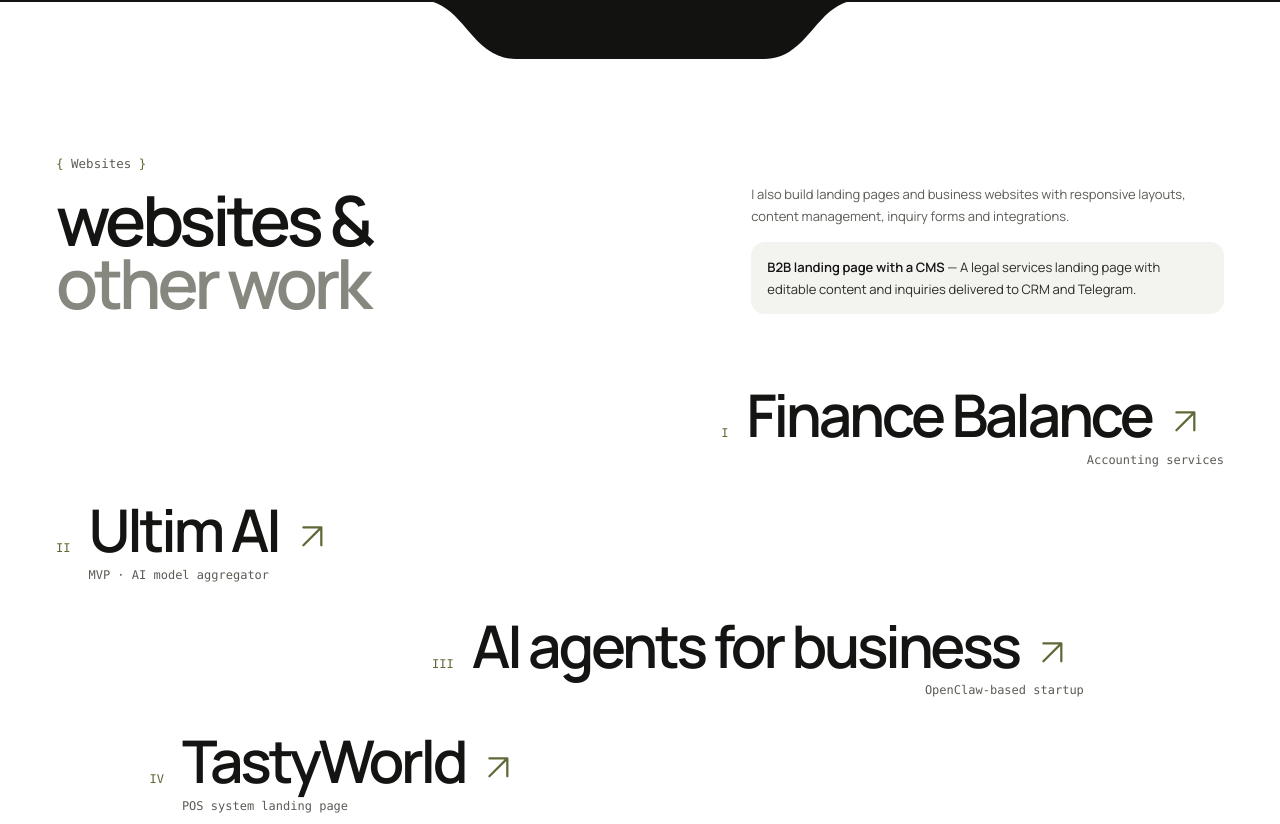
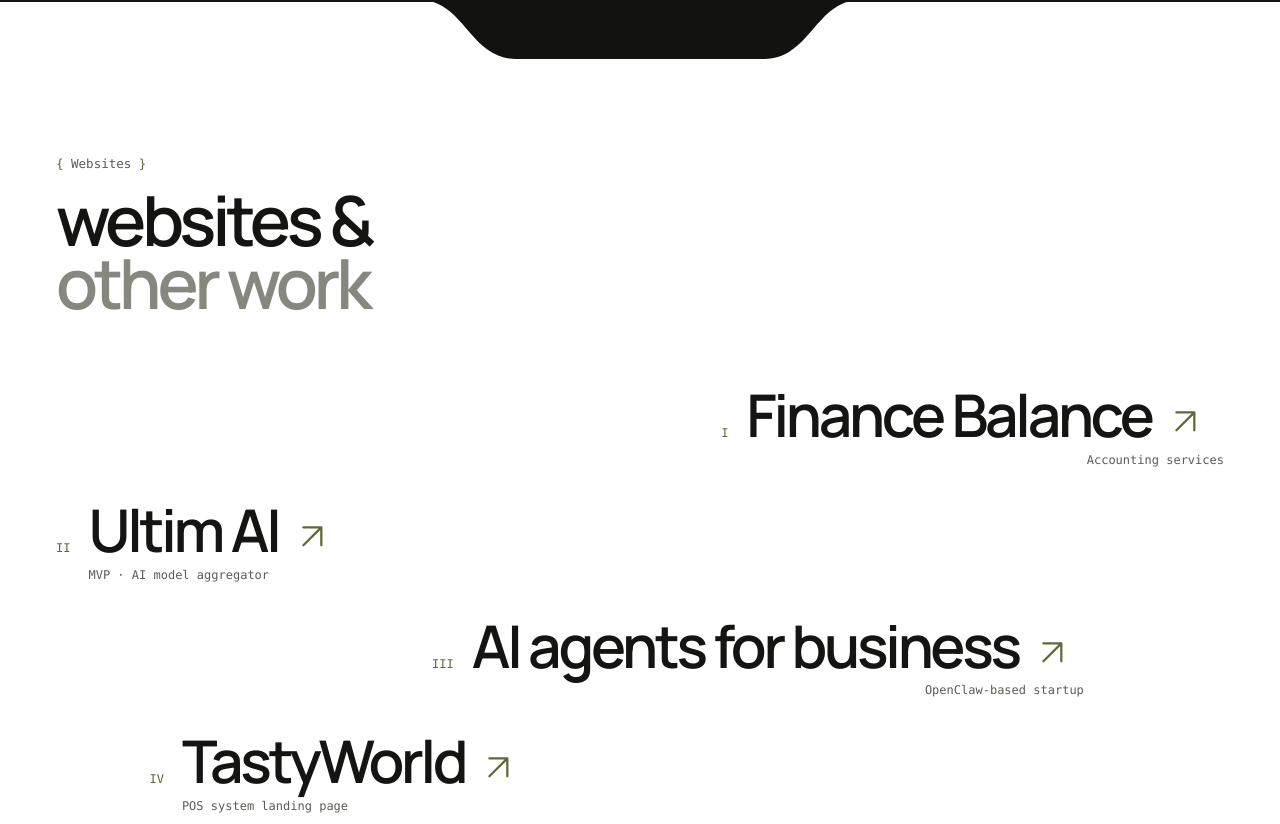
Before and after one commit to Jujich/jujich-landing, a Nuxt app: page / in a window 1280 px wide. Shown: the part 4776-5600 px from the top of the page. Built offline with nearby package versions, Linux system fonts and the light colour scheme.

Commit message:
Remove website section introduction and landing mention

```diff
--- a/app/assets/css/main.css
+++ b/app/assets/css/main.css
@@ -299,9 +299,6 @@ html.scrolled .site-header{height:var(--hs);margin-bottom:calc(var(--hh) - var(-
 .websites-top .sub-head{grid-column:1 / span 6}
 .websites-top .sub-head h3{font-size:clamp(44px,5.4vw,84px);line-height:.9;letter-spacing:-.06em}
 .websites-top .sub-head h3 em{font-style:normal;color:var(--soft)}
-.websites-intro{grid-column:8 / -1;display:grid;gap:14px;font-size:13px;line-height:1.7;color:var(--muted)}
-.landing-mention{padding:14px 16px;border-radius:14px;background:var(--paper-2);color:var(--text)}
-.landing-mention span{color:var(--ink);font-weight:600}
 .site-list{display:grid;gap:clamp(18px,2.4vw,34px);padding-top:24px}
 .site-row{display:grid;grid-template-columns:auto auto auto;grid-template-areas:"num name arrow" ". meta meta";column-gap:18px;row-gap:6px;align-items:baseline;width:max-content;max-width:100%}
 .site-l{justify-self:start;margin-left:var(--ml,0)}
@@ -770,11 +767,9 @@ html.menu-open .menu-btn span:nth-child(3){transform:translateY(-6.6px) rotate(-
 .locale-ru .contact-main h2{font-size:clamp(68px,11.8vw,180px)}
 .portfolio [id^="project-"]{scroll-margin-top:90px}
 @media(min-width:861px){.experience-heading{font-size:clamp(64px,9vw,144px)}}
-@media(max-width:1180px){.websites-intro{grid-column:7 / -1}}
 @media(max-width:860px){
   .scatter h2 .st{grid-column:1 / -1;grid-row:auto;justify-self:start}
   .scatter h2 .st-soft{justify-self:end}
-  .websites-intro{grid-column:1 / -1}
   .websites-top .sub-head{grid-column:1 / -1}
   .locale-ru .st{font-size:clamp(44px,9vw,76px)}
 }
--- a/app/pages/index.vue
+++ b/app/pages/index.vue
@@ -15,7 +15,6 @@ const projectColumns = computed(() => [featuredProjects.value.filter((_, i) => i
 const jobHighlight = (description: string) => language.value === 'en' ? description.match(/Within my first month.*$/)?.[0] : undefined
 const roman = (index: number) => ['I', 'II', 'III', 'IV', 'V', 'VI', 'VII', 'VIII'][index] || String(index + 1)
 const supportingProjects = computed(() => projects.value.filter(project => project.tier === 'supporting'))
-const landingProjects = computed(() => projects.value.filter(project => project.tier === 'landing'))
 const portfolioLinks = computed(() => portfolioLinksData[language.value].filter(link => !featuredProjects.value.some(project => project.url === link.url)))
 const experiments = computed(() => experimentsData[language.value])
 const i18nHead = useLocaleHead({ seo: true })
@@ -136,7 +135,7 @@ useSeoMeta({
         <div class="seam-down" aria-hidden="true"><svg viewBox="0 0 440 58" preserveAspectRatio="none"><path d="M0 0C44 0 50 58 96 58H344C390 58 396 0 440 0Z" /></svg></div>
       </section>
 
-      <section class="websites-section wrap" aria-labelledby="websites-title"><div class="sub-block websites-work"><div class="websites-top"><div class="sub-head"><p class="eyebrow"><span class="code">{{ t('redesign.websites.label') }}</span></p><h3 id="websites-title" data-split>{{ t('redesign.websites.line1') }}<br><em>{{ t('redesign.websites.line2') }}</em></h3></div><div class="websites-intro"><p>{{ t('projects.websitesDescription') }}</p><p v-for="project in landingProjects" :key="project.id" class="landing-mention"><span>{{ project.name }}</span> — {{ project.description }}</p></div></div><div class="site-list"><a v-for="(link, index) in portfolioLinks" :key="link.url" class="site-row" :class="index % 2 ? 'site-l' : 'site-r'" :data-reveal="index % 2 ? 'from-left' : 'from-right'" :href="link.url" target="_blank" rel="noopener noreferrer"><span class="site-num">{{ roman(index) }}</span><span class="site-name">{{ link.name }}</span><span class="site-meta">{{ link.type }}</span><span class="site-arrow"><ArrowIcon /></span></a></div></div></section>
+      <section class="websites-section wrap" aria-labelledby="websites-title"><div class="sub-block websites-work"><div class="websites-top"><div class="sub-head"><p class="eyebrow"><span class="code">{{ t('redesign.websites.label') }}</span></p><h3 id="websites-title" data-split>{{ t('redesign.websites.line1') }}<br><em>{{ t('redesign.websites.line2') }}</em></h3></div></div><div class="site-list"><a v-for="(link, index) in portfolioLinks" :key="link.url" class="site-row" :class="index % 2 ? 'site-l' : 'site-r'" :data-reveal="index % 2 ? 'from-left' : 'from-right'" :href="link.url" target="_blank" rel="noopener noreferrer"><span class="site-num">{{ roman(index) }}</span><span class="site-name">{{ link.name }}</span><span class="site-meta">{{ link.type }}</span><span class="site-arrow"><ArrowIcon /></span></a></div></div></section>
 
       <div class="wrap interlude-wrap"><section class="interlude" aria-labelledby="interlude-title" data-parallax=".08"><p class="eyebrow"><b>III</b><span class="code">{{ t('redesign.interlude.label') }}</span></p><h2 id="interlude-title" data-split>{{ t('redesign.interlude.line1') }}<br><span class="soft">{{ t('redesign.interlude.line2') }}</span></h2><p class="comment">{{ t('redesign.interlude.note') }}</p></section></div>
 
--- a/i18n/locales/en.json
+++ b/i18n/locales/en.json
@@ -57,8 +57,7 @@
     "supportingEyebrow": "OTHER APPLICATIONS",
     "supportingTitle": "Mobile & web work",
     "supportingDetails": "More details",
-    "websitesTitle": "Websites & other work",
-    "websitesDescription": "I also build landing pages and business websites with responsive layouts, content management, inquiry forms and integrations."
+    "websitesTitle": "Websites & other work"
   },
   "experience": {
     "eyebrow": "PROFESSIONAL EXPERIENCE",
--- a/i18n/locales/ru.json
+++ b/i18n/locales/ru.json
@@ -57,8 +57,7 @@
     "supportingEyebrow": "ДРУГИЕ ПРИЛОЖЕНИЯ",
     "supportingTitle": "Мобильный и веб-опыт",
     "supportingDetails": "Подробнее",
-    "websitesTitle": "Сайты и другие работы",
-    "websitesDescription": "Также разрабатываю лендинги и сайты для бизнеса: адаптивные страницы, CMS, формы заявок и интеграции."
+    "websitesTitle": "Сайты и другие работы"
   },
   "experience": {
     "eyebrow": "ПРОФЕССИОНАЛЬНЫЙ ПУТЬ",
```
